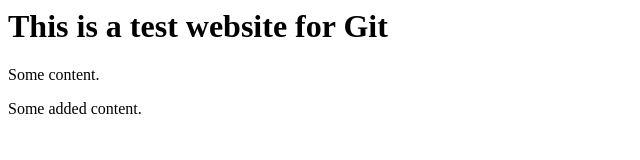
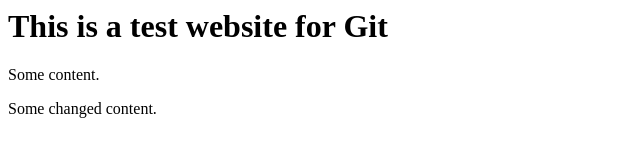
Before and after one commit to jhagedorn/test-repo-for-Git, a plain HTML site: page index.html in a window 1280 px wide. Shown: the full height of the page, 0-640 px from the left. Drawn offline with Linux system fonts and the light colour scheme.

Commit message:
Removed added content, added changed content

```diff
--- a/index.html
+++ b/index.html
@@ -5,6 +5,6 @@
 <body>
 <h1>This is a test website for Git</h1>
 <p>Some content.</p>
-<p>Some added content.</p>
+<p>Some changed content.</p>
 </body>
 </html>
```
